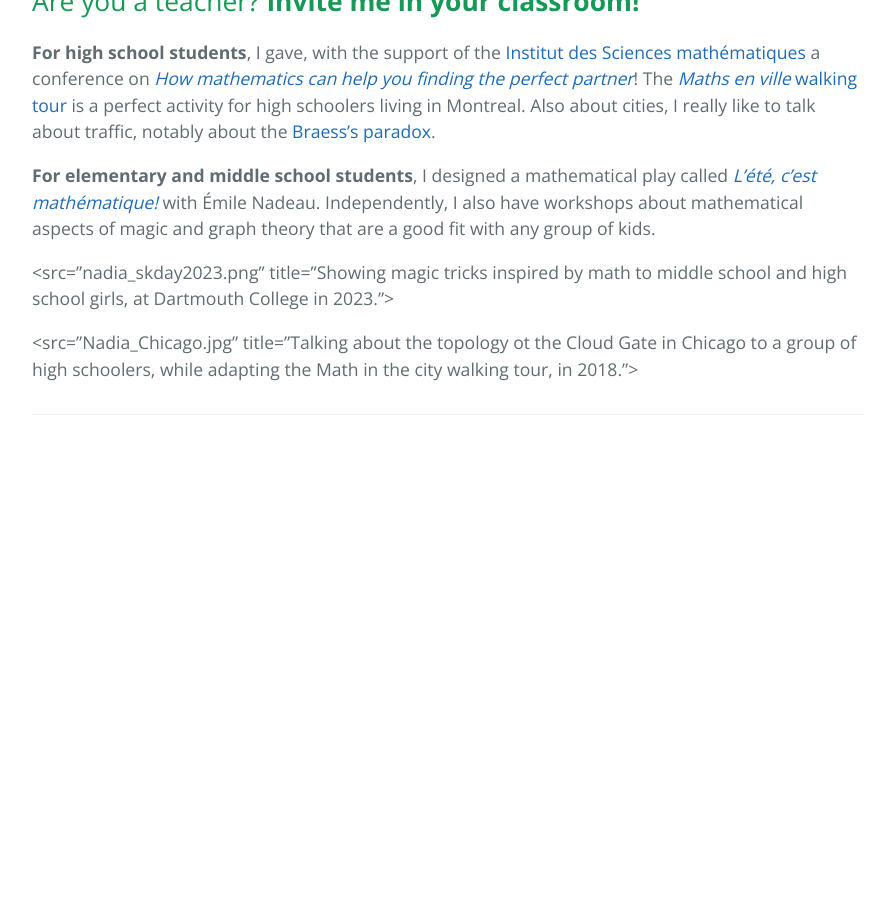
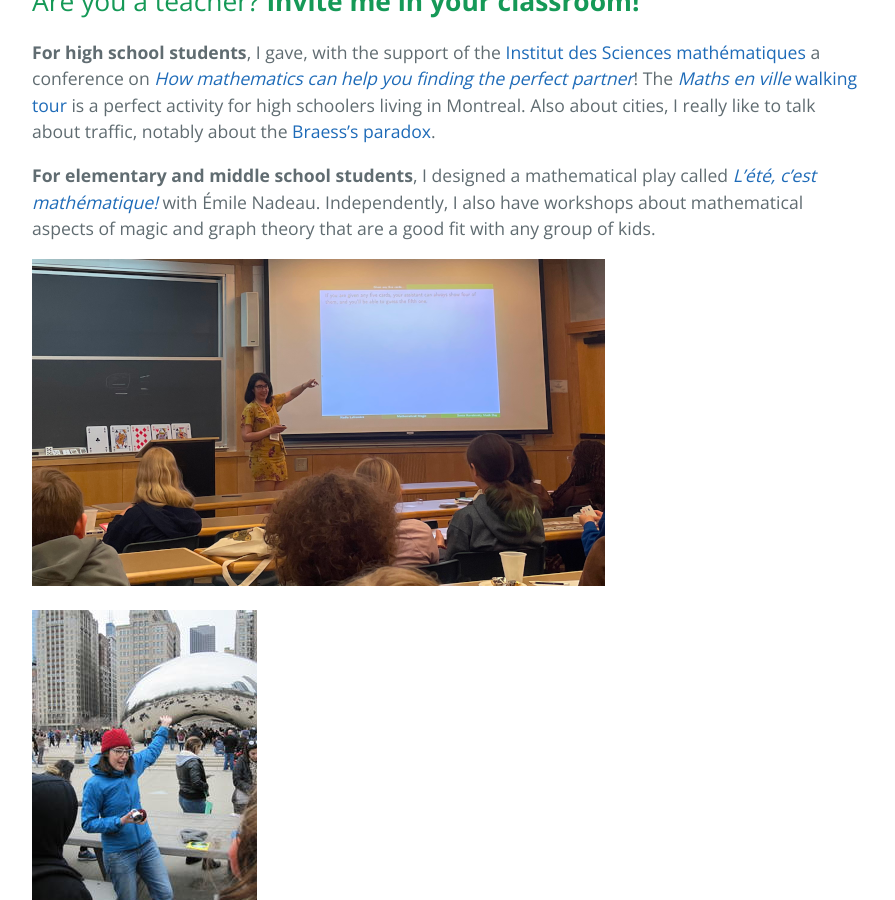
Before and after one commit to nadialafreniere/nadialafreniere.github.io, a Jekyll site: the page built from outreach.md, in a window 1280 px wide and 900 px high, scrolled down 934 px. Shown: the whole window, without its empty margins (192-1087 px from the left). Built offline with Jekyll 4.4.1, drawn with Linux system fonts in a browser that asks for light colours; our own code applies the rules of GitHub Pages for plain Markdown files; before the commit the page ends 1413 px from its top, so only the background shows below that.

Commit message:
Mise en forme

```diff
--- a/outreach.md
+++ b/outreach.md
@@ -15,7 +15,7 @@ For the a couple editions of the [24 hours of science](https://science24heures.c
 
 **For elementary and middle school students**, I designed a mathematical play called [_L'été, c'est mathématique!_](http://coeurdessciences.uqam.ca/component/eventlist/details/710-l-ete-c-est-mathematique.html) with Émile Nadeau. Independently, I also have workshops about mathematical aspects of magic and graph theory that are a good fit with any group of kids.
 
-<src="nadia_skday2023.png" title="Showing magic tricks inspired by math to middle school and high school girls, at Dartmouth College in 2023.">
+<img src="nadia_skday2023.png" title="Showing magic tricks inspired by math to middle school and high school girls, at Dartmouth College in 2023.">
 
 
-<src="Nadia_Chicago.jpg" title="Talking about the topology ot the Cloud Gate in Chicago to a group of high schoolers, while adapting the Math in the city walking tour, in 2018.">
+<img src="Nadia_Chicago.jpg" title="Talking about the topology ot the Cloud Gate in Chicago to a group of high schoolers, while adapting the Math in the city walking tour, in 2018.">
```
Also changed, not shown: vulgarisation.md (+2 -2 lines).
